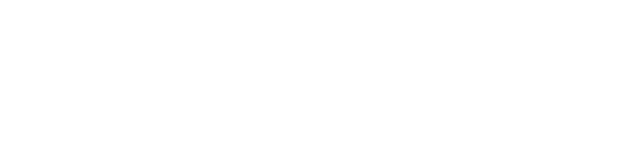
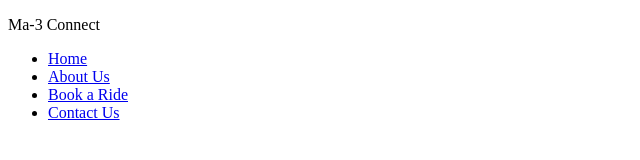
Before and after one commit to 420MORGANJASON/Ma-3-Connect, a plain HTML site: page index.html in a window 1280 px wide. Shown: the whole page, without its empty margins (0-640 px from the left). Drawn offline with Linux system fonts and the light colour scheme.

Commit message:
:sparkles: feat:Created navbar

```diff
--- a/index.html
+++ b/index.html
@@ -7,5 +7,18 @@
 </head>
 <body>
 
+    <!-- NAVBAR START -->
+    <div>
+    <nav>
+        <p>Ma-3 Connect</p>
+        <ul>
+            <li><a href="#">Home</a></li>
+            <li><a href="#">About Us</a></li>
+            <li><a href="#">Book a Ride</a></li>
+            <li><a href="#">Contact Us</a></li>
+        </ul>
+    </nav>
+</div>
+    <!-- NAVBAR END -->
 </body>
 </html>
```
